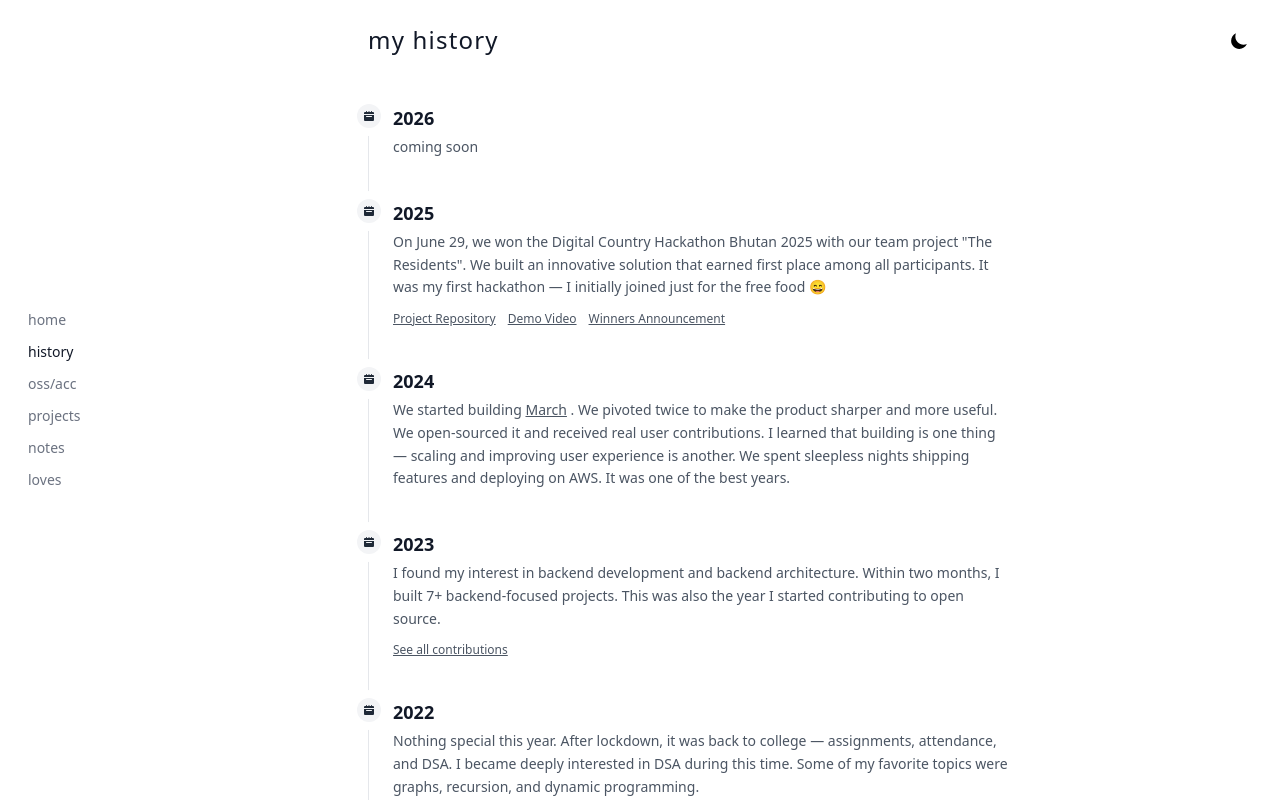
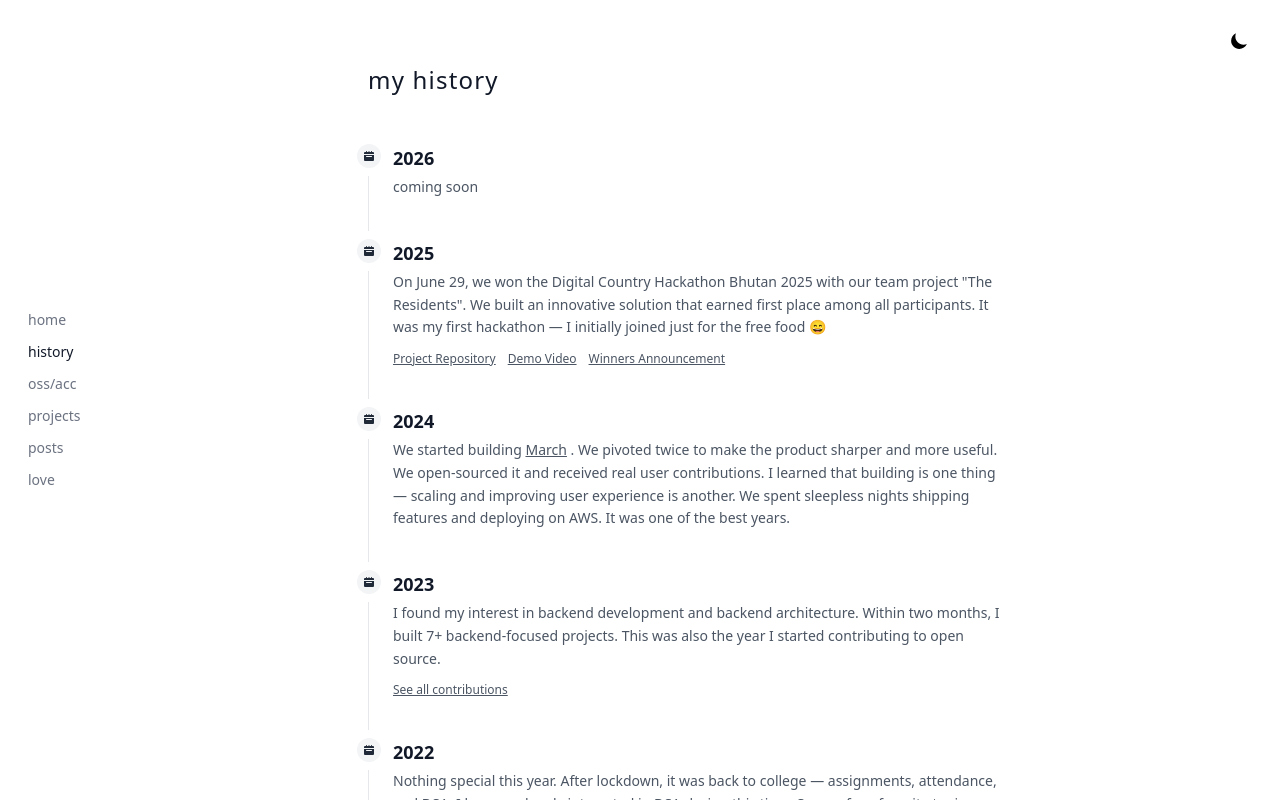
Before and after one commit to sajdakabir/saju, a Next.js app: page /history in a window 1280 px wide. Built offline with nearby package versions, Linux system fonts and the light colour scheme.

Commit message:
feat: update navigation labels and adjust padding in multiple pages

```diff
--- a/src/app/contributions/page.tsx
+++ b/src/app/contributions/page.tsx
@@ -147,7 +147,7 @@ export default function ContributionsPage() {
           transition: 'padding-left 300ms ease-out'
         }}
       >
-        <div className="min-h-full flex justify-center p-6 pt-6">
+        <div className="min-h-full flex justify-center p-6 pt-16">
           <div className="max-w-2xl w-full mx-auto px-4">
             <ThemeToggle onClick={toggleTheme} theme={theme as 'light' | 'dark'} />
 
--- a/src/app/history/page.tsx
+++ b/src/app/history/page.tsx
@@ -194,7 +194,7 @@ export default function HistoryPage() {
             transition: 'padding-left 300ms ease-out'
           }}
         >
-          <div className="min-h-full flex justify-center p-6 pt-6">
+          <div className="min-h-full flex justify-center p-6 pt-16">
             <div className="max-w-2xl w-full mx-auto px-4">
               <ThemeToggle onClick={toggleTheme} theme={theme as 'light' | 'dark'} />
 
--- a/src/app/notes/page.tsx
+++ b/src/app/notes/page.tsx
@@ -83,7 +83,7 @@ export default function Notes() {
             transition: 'padding-left 300ms ease-out'
           }}
         >
-          <div className="min-h-full flex justify-center p-6 pt-6">
+          <div className="min-h-full flex justify-center p-6 pt-16">
             <div className="max-w-2xl w-full mx-auto px-4">
               <ThemeToggle onClick={toggleTheme} theme={theme as 'light' | 'dark'} />
 
--- a/src/app/photos/page.tsx
+++ b/src/app/photos/page.tsx
@@ -157,7 +157,7 @@ export default function Photos() {
             transition: 'padding-left 300ms ease-out'
           }}
         >
-          <div className="min-h-full flex justify-center p-6 pt-6">
+          <div className="min-h-full flex justify-center p-6 pt-16">
             <div className="max-w-3xl w-full mx-auto px-4">
               <ThemeToggle onClick={toggleTheme} theme={theme as 'light' | 'dark'} />
 
--- a/src/app/projects/page.tsx
+++ b/src/app/projects/page.tsx
@@ -161,7 +161,7 @@ export default function Projects() {
             transition: 'padding-left 300ms ease-out'
           }}
         >
-          <div className="min-h-full flex justify-center p-4 sm:p-6 pt-4 sm:pt-6">
+          <div className="min-h-full flex justify-center p-4 sm:p-6 pt-16 sm:pt-16">
             <div className="max-w-2xl w-full mx-auto px-0 sm:px-4">
               <ThemeToggle onClick={toggleTheme} theme={theme as 'light' | 'dark'} />
 
--- a/src/components/Navigation.tsx
+++ b/src/components/Navigation.tsx
@@ -24,8 +24,8 @@ const navigationItems: NavigationItem[] = [
   { label: 'history', href: '/history' },
   { label: 'oss/acc', href: '/contributions' },
   { label: 'projects', href: '/projects' },
-  { label: 'notes', href: '/notes' },
-  { label: 'loves', href: '/photos' },
+  { label: 'posts', href: '/notes' },
+  { label: 'love', href: '/photos' },
 ];
 
 export default function Navigation({ isVisible, theme, onNavigate, onClose }: NavigationProps) {
```
